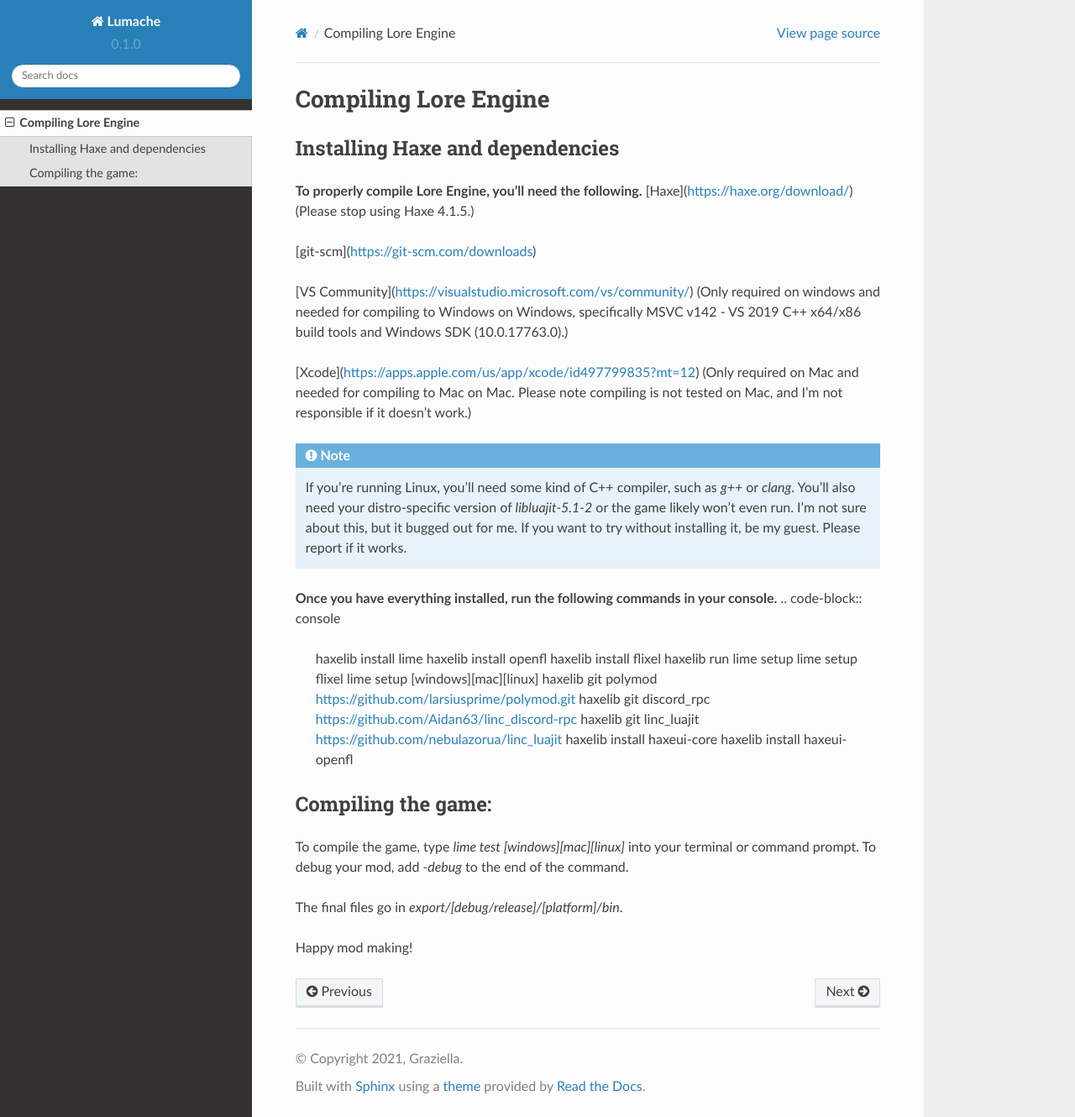
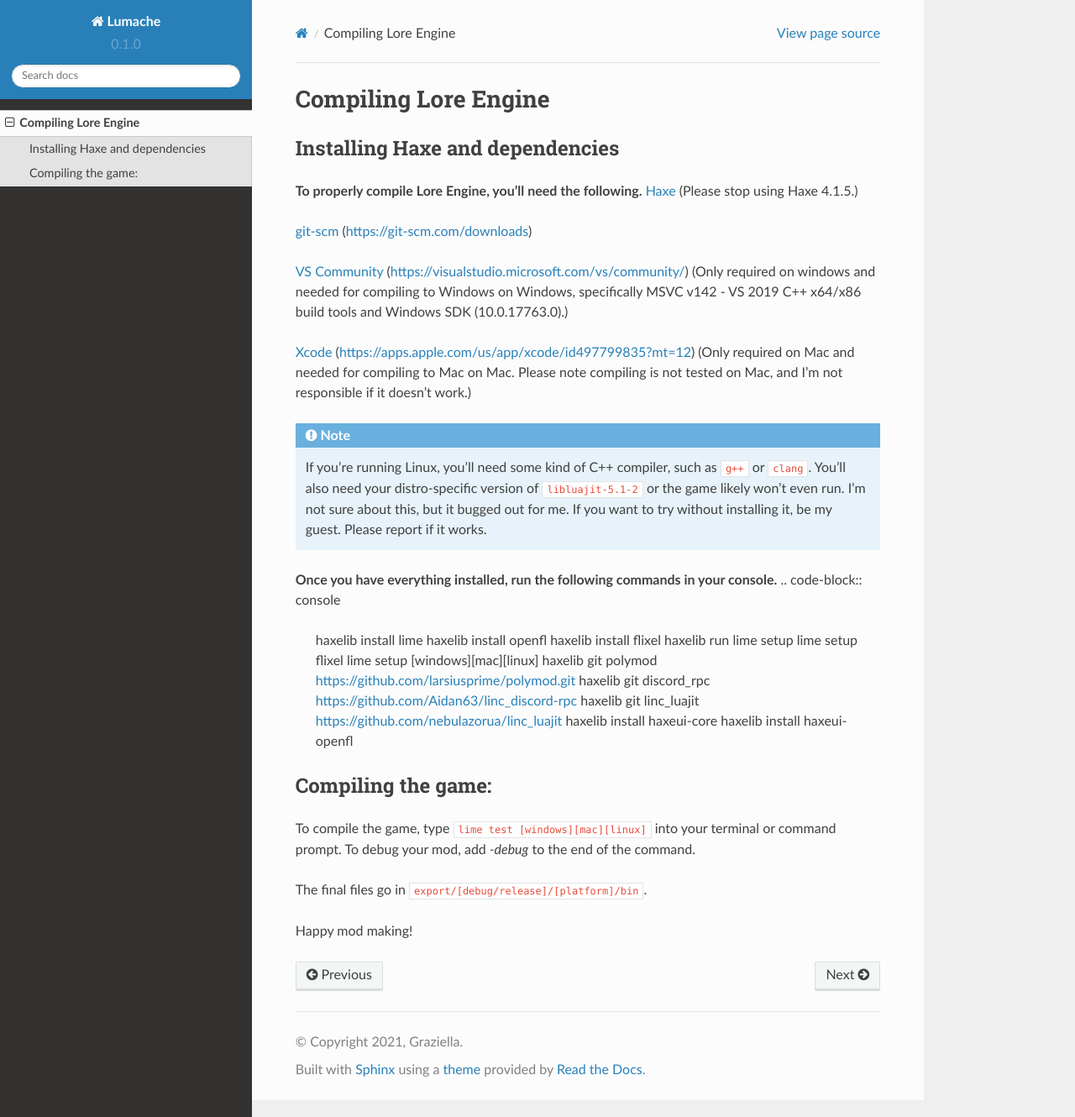
Before and after one commit to sayofthelor/lore-engine-documentation, a Sphinx documentation site: the page built from docs/source/compiling.rst, in a window 1280 px wide and 1330 px high. Shown: the whole window at 84% size. Built offline with Sphinx 7.4.7 and the Read the Docs theme 2.0.0, drawn with Linux system fonts in a browser that asks for light colours; some of the changed lines change nothing that is shown.

Commit message:
Update compiling.rst

```diff
--- a/docs/source/compiling.rst
+++ b/docs/source/compiling.rst
@@ -6,23 +6,24 @@
 Installing Haxe and dependencies
 --------------------------------
 **To properly compile Lore Engine, you'll need the following.**
-[Haxe](https://haxe.org/download/) (Please stop using Haxe 4.1.5.)
+`Haxe`_ (Please stop using Haxe 4.1.5.)
 
-[git-scm](https://git-scm.com/downloads)
+`git-scm`_ (https://git-scm.com/downloads)
 
-[VS Community](https://visualstudio.microsoft.com/vs/community/) (Only required on windows and needed for compiling to Windows on Windows, specifically MSVC v142 - VS 2019 C++ x64/x86 build tools and Windows SDK (10.0.17763.0).)
+`VS Community`_ (https://visualstudio.microsoft.com/vs/community/) (Only required on windows and needed for compiling to Windows on Windows, specifically MSVC v142 - VS 2019 C++ x64/x86 build tools and Windows SDK (10.0.17763.0).)
 
-[Xcode](https://apps.apple.com/us/app/xcode/id497799835?mt=12) (Only required on Mac and needed for compiling to Mac on Mac. Please note compiling is not tested on Mac, and I'm not responsible if it doesn't work.)
+`Xcode`_ (https://apps.apple.com/us/app/xcode/id497799835?mt=12) (Only required on Mac and needed for compiling to Mac on Mac. Please note compiling is not tested on Mac, and I'm not responsible if it doesn't work.)
 
 .. note::
 
-    If you’re running Linux, you'll need some kind of C++ compiler, such as `g++` or `clang`.
-    You’ll also need your distro-specific version of `libluajit-5.1-2` or the game likely won’t even run.
+    If you’re running Linux, you'll need some kind of C++ compiler, such as ``g++`` or ``clang``.
+    You’ll also need your distro-specific version of ``libluajit-5.1-2`` or the game likely won’t even run.
     I’m not sure about this, but it bugged out for me. If you want to try without installing it, be my guest.
     Please report if it works.
 
 **Once you have everything installed, run the following commands in your console.**
 .. code-block:: console
+
     haxelib install lime
     haxelib install openfl
     haxelib install flixel
@@ -39,8 +40,13 @@
 
 Compiling the game:
 ---------------------
-To compile the game, type `lime test [windows][mac][linux]` into your terminal or command prompt. To debug your mod, add `-debug` to the end of the command.
+To compile the game, type ``lime test [windows][mac][linux]`` into your terminal or command prompt. To debug your mod, add `-debug` to the end of the command.
 
-The final files go in `export/[debug/release]/[platform]/bin`.
+The final files go in ``export/[debug/release]/[platform]/bin``.
 
 Happy mod making!
+
+.. _Haxe: https://haxe.org/download/
+.. _git-scm: https://git-scm.com/downloads
+.. _VS Community: https://visualstudio.microsoft.com/vs/community/
+.. _Xcode: https://apps.apple.com/us/app/xcode/id497799835?mt=12
```
